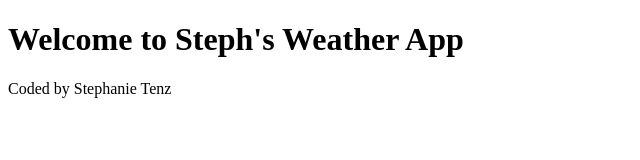
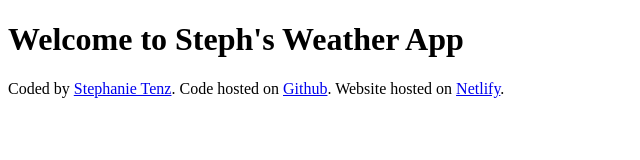
Before and after one commit to steph10z/weather-app, a plain HTML site: page index.html in a window 1280 px wide. Shown: the whole page, without its empty margins (0-640 px from the left). Drawn offline with Linux system fonts and the light colour scheme.

Commit message:
Added links to footer

```diff
--- a/index.html
+++ b/index.html
@@ -7,6 +7,16 @@
   </head>
   <body>
     <h1>Welcome to Steph's Weather App</h1>
-    <footer>Coded by Stephanie Tenz</footer>
+    <footer>
+      Coded by
+      <a href="https://github.com/steph10z" target="_blank">Stephanie Tenz</a>.
+      Code hosted on
+      <a href="https://github.com/steph10z/weather-app" target="_blank"
+        >Github</a
+      >. Website hosted on
+      <a href="https://steph-tenz-weather-app.netlify.app/" target="_blank"
+        >Netlify</a
+      >.
+    </footer>
   </body>
 </html>
```
